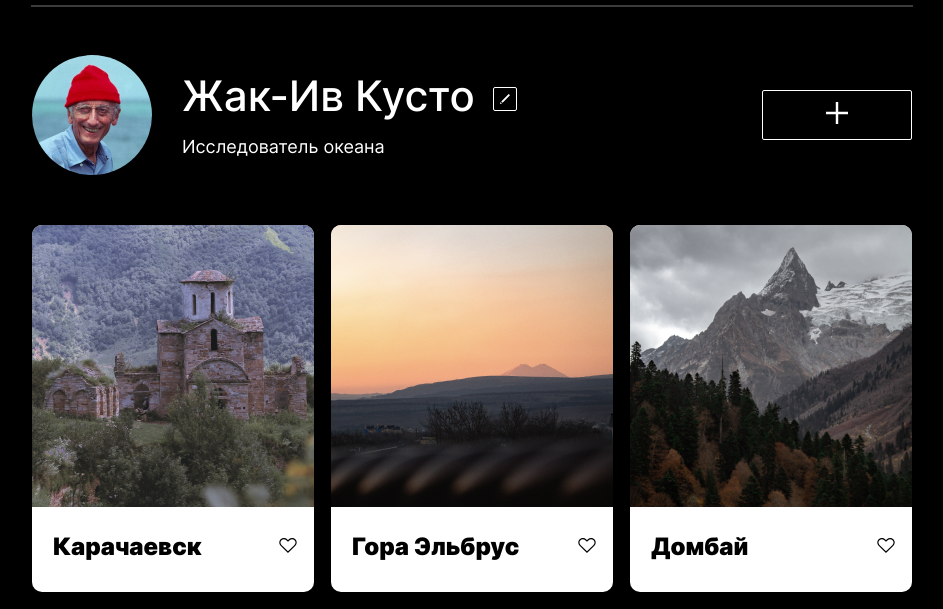
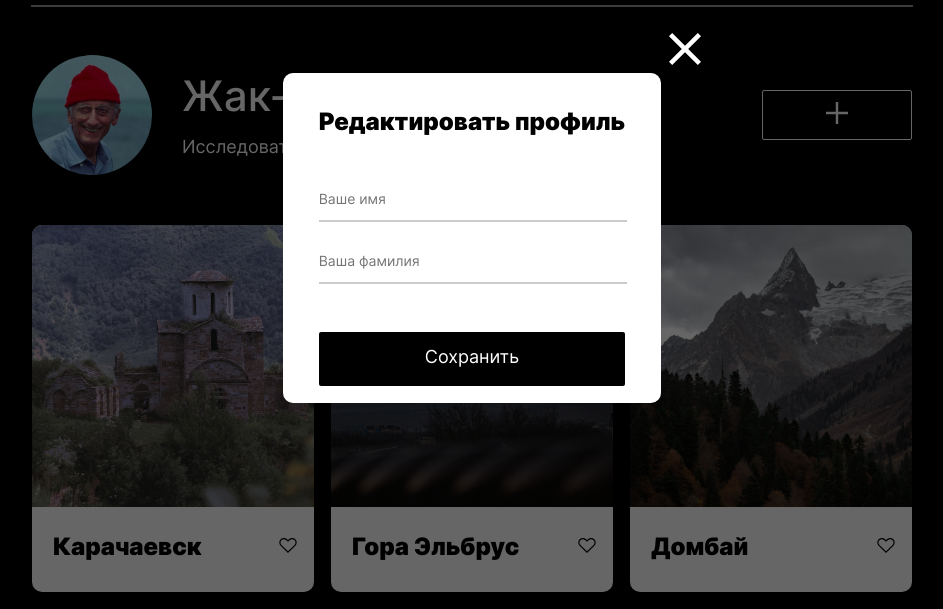
Before and after one commit to HotPincher/mesto, a plain HTML site: page index.html in a window 1280 px wide. Shown: the part 122-731 px from the top of the page, without its empty margins (168-1111 px from the left). Drawn offline with Linux system fonts and the light colour scheme; files whose address does not match are found by name.

Commit message:
ammended popup

```diff
--- a/blocks/profile/__title/profile__title.css
+++ b/blocks/profile/__title/profile__title.css
@@ -10,6 +10,7 @@
   margin-block-start: 0;
   margin-block-end: 0;
   align-self: baseline;
+  text-align: center;
 }
 
 @media (max-width: 400px) {
--- a/index.html
+++ b/index.html
@@ -11,7 +11,7 @@
 
 <body class="body">
   <div class="page">
-    <!-- <div class="cover">
+    <div class="cover">
       <div class="cover__container">
         <img class="button cover__close-button" src="./images/close_button.svg" alt="Закрыть меню">
         <h3 class="cover__title">Редактировать профиль</h3>
@@ -23,7 +23,7 @@
           <button class="button cover__submit-button">Сохранить</button>
         </fieldset>
       </div>
-    </div> -->
+    </div>
     <header class="header">
       <img class="header__logo" src="./images/logo.svg" alt="Логотип веб-ресурса" />
     </header>
```
